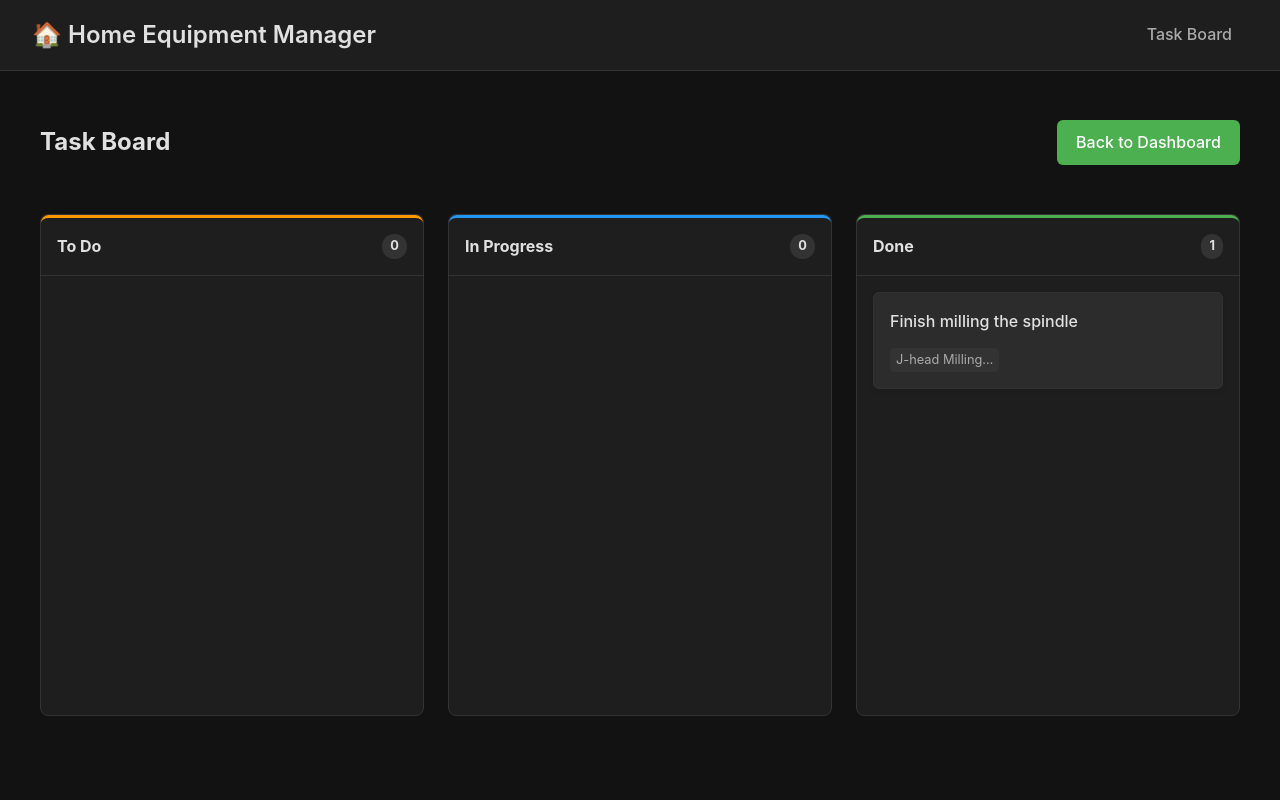
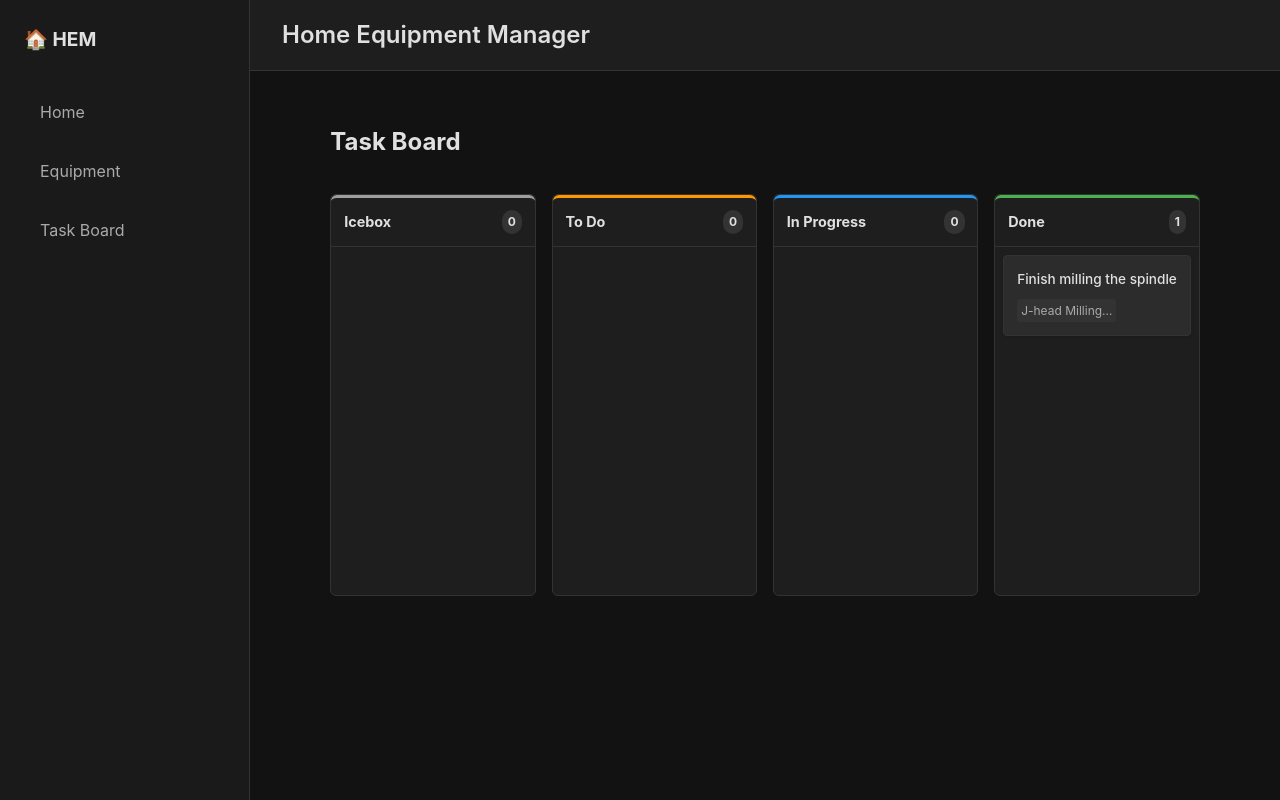
Before and after one commit to nolangormley/home_equip_manager, a Django app: page /kanban/ in a window 1280 px wide. Run offline with Django 4.2, Linux system fonts and the light colour scheme; data comes from the database, SQL or seed files in the repository; both versions use the stored data as it was after the commit; some libraries are stand-ins or nearby versions.

Commit message:
QOL updates

```diff
--- a/equipment/models.py
+++ b/equipment/models.py
@@ -24,6 +24,7 @@ class Equipment(models.Model):
 
 class Task(models.Model):
     STATUS_CHOICES = [
+        ('icebox', 'Icebox'),
         ('todo', 'To Do'),
         ('in_progress', 'In Progress'),
         ('done', 'Done'),
--- a/equipment/urls.py
+++ b/equipment/urls.py
@@ -2,7 +2,8 @@ from django.urls import path
 from . import views
 
 urlpatterns = [
-    path('', views.dashboard, name='dashboard'),
+    path('', views.landing, name='landing'),
+    path('equip/', views.dashboard, name='dashboard'),
     path('equipment/add/', views.add_equipment, name='add_equipment'),
     path('equipment/<int:pk>/', views.equipment_detail, name='equipment_detail'),
     path('equipment/<int:pk>/delete/', views.delete_equipment, name='delete_equipment'),
--- a/equipment/views.py
+++ b/equipment/views.py
@@ -5,6 +5,9 @@ from .models import Equipment, Task, Update
 from .forms import EquipmentForm, TaskForm, UpdateForm, TaskEditForm
 
 # ... imports ...
+
+def landing(request):
+    return render(request, 'landing.html')
 
 def task_detail(request, pk):
     task = get_object_or_404(Task, pk=pk)
@@ -104,6 +107,7 @@ from django.utils import timezone
 def kanban_board(request):
     tasks = Task.objects.all().select_related('equipment').order_by('due_date')
     return render(request, 'equipment/kanban.html', {
+        'icebox_tasks': tasks.filter(status='icebox'),
         'todo_tasks': tasks.filter(status='todo'),
         'in_progress_tasks': tasks.filter(status='in_progress'),
         'done_tasks': tasks.filter(status='done'),
@@ -116,7 +120,7 @@ def update_task_status(request, pk):
     # Get status from form data or query params
     new_status = request.POST.get('status')
 
-    if new_status in ['todo', 'in_progress', 'done']:
+    if new_status in ['icebox', 'todo', 'in_progress', 'done']:
         task.status = new_status
         task.completed = (new_status == 'done')
         task.save()
--- a/templates/base.html
+++ b/templates/base.html
@@ -30,13 +30,58 @@
             line-height: 1.6;
         }
 
+        .app-container {
+            display: grid;
+            grid-template-columns: 250px 1fr;
+            min-height: 100vh;
+        }
+
+        .sidebar {
+            background-color: #1a1a1a;
+            border-right: 1px solid var(--border);
+            padding: 1.5rem;
+            display: flex;
+            flex-direction: column;
+        }
+
+        .brand {
+            margin-bottom: 2rem;
+        }
+
+        .brand a {
+            text-decoration: none;
+            color: var(--text-primary);
+        }
+
+        .brand h1 {
+            margin: 0;
+            font-size: 1.2rem;
+        }
+
+        .nav-link {
+            display: block;
+            padding: 0.8rem 1rem;
+            color: var(--text-secondary);
+            text-decoration: none;
+            border-radius: 6px;
+            margin-bottom: 0.5rem;
+            transition: all 0.2s;
+        }
+
+        .nav-link:hover {
+            background-color: #333;
+            color: var(--text-primary);
+        }
+
+        .main-content {
+            display: flex;
+            flex-direction: column;
+        }
+
         header {
             background-color: var(--bg-card);
             padding: 1rem 2rem;
             border-bottom: 1px solid var(--border);
-            display: flex;
-            justify-content: space-between;
-            align-items: center;
         }
 
         header h1 {
@@ -188,19 +233,31 @@
 </head>
 
 <body>
-    <header>
-        <div>
-            <a href="{% url 'dashboard' %}">
-                <h1>🏠 Home Equipment Manager</h1>
+    <div class="app-container">
+        <aside class="sidebar">
+            <div class="brand">
+                <a href="{% url 'landing' %}">
+                    <h1>🏠 HEM</h1>
                 </a>
             </div>
-        <div>
-            <a href="{% url 'kanban_board' %}" class="btn btn-text" style="margin-right: 1rem;">Task Board</a>
+            <nav>
+                <a href="{% url 'landing' %}" class="nav-link">Home</a>
+                <a href="{% url 'dashboard' %}" class="nav-link">Equipment</a>
+                <a href="{% url 'kanban_board' %}" class="nav-link">Task Board</a>
+            </nav>
+        </aside>
+
+        <main class="main-content">
+            <header>
+                <div class="header-content">
+                    <h1>Home Equipment Manager</h1>
                 </div>
             </header>
 
             <div class="container">
                 {% block content %}{% endblock %}
+            </div>
+        </main>
     </div>
 
     <!-- Initialize HTMX -->
--- a/templates/equipment/detail.html
+++ b/templates/equipment/detail.html
@@ -2,8 +2,8 @@
 
 {% block content %}
 <div class="flex flex-between" style="margin-bottom: 1rem;">
-    <a href="{% url 'dashboard' %}" class="text-secondary">&larr; Back to Dashboard</a>
-    <button class="btn btn-text" style="color: var(--danger);" hx-post="{% url 'delete_equipment' equipment.pk %}"
+    <button class="btn btn-text" style="color: var(--danger); margin-left: auto;"
+        hx-post="{% url 'delete_equipment' equipment.pk %}"
         hx-confirm="Are you sure you want to delete this equipment? This will also delete all associated tasks and updates.">
         Delete Equipment
     </button>
--- a/templates/equipment/kanban.html
+++ b/templates/equipment/kanban.html
@@ -3,16 +3,27 @@
 {% block title %}Task Board - Home Equipment Manager{% endblock %}
 
 {% block content %}
-<div class="flex flex-between" style="margin-bottom: 2rem;">
+<div style="margin-bottom: 2rem;">
     <h2>Task Board</h2>
-    <a href="{% url 'dashboard' %}" class="btn">Back to Dashboard</a>
 </div>
 
 <div class="kanban-board">
+    <!-- Icebox Column -->
+    <div class="kanban-column">
+        <div class="column-header status-icebox">
+            <h3>Icebox <span id="count-icebox" class="count">{{ icebox_tasks.count }}</span></h3>
+        </div>
+        <div id="list-icebox" class="task-list">
+            {% for task in icebox_tasks %}
+            {% include 'equipment/partials/kanban_card.html' %}
+            {% endfor %}
+        </div>
+    </div>
+
     <!-- To Do Column -->
     <div class="kanban-column">
         <div class="column-header status-todo">
-            <h3>To Do <span class="count">{{ todo_tasks.count }}</span></h3>
+            <h3>To Do <span id="count-todo" class="count">{{ todo_tasks.count }}</span></h3>
         </div>
         <div id="list-todo" class="task-list">
             {% for task in todo_tasks %}
@@ -24,7 +35,7 @@
     <!-- In Progress Column -->
     <div class="kanban-column">
         <div class="column-header status-in_progress">
-            <h3>In Progress <span class="count">{{ in_progress_tasks.count }}</span></h3>
+            <h3>In Progress <span id="count-in_progress" class="count">{{ in_progress_tasks.count }}</span></h3>
         </div>
         <div id="list-in_progress" class="task-list">
             {% for task in in_progress_tasks %}
@@ -36,7 +47,7 @@
     <!-- Done Column -->
     <div class="kanban-column">
         <div class="column-header status-done">
-            <h3>Done <span class="count">{{ done_tasks.count }}</span></h3>
+            <h3>Done <span id="count-done" class="count">{{ done_tasks.count }}</span></h3>
         </div>
         <div id="list-done" class="task-list">
             {% for task in done_tasks %}
@@ -49,38 +60,44 @@
 <style>
     .kanban-board {
         display: grid;
-        grid-template-columns: repeat(auto-fit, minmax(300px, 1fr));
-        gap: 1.5rem;
+        grid-template-columns: repeat(4, 1fr);
+        gap: 1rem;
         align-items: start;
+        overflow-x: auto;
     }
 
     .kanban-column {
         background-color: var(--bg-card);
         border: 1px solid var(--border);
-        border-radius: 8px;
-        min-height: 500px;
+        border-radius: 6px;
+        min-height: 400px;
         display: flex;
         flex-direction: column;
+        min-width: 200px;
     }
 
     .column-header {
-        padding: 1rem;
+        padding: 0.8rem;
         border-bottom: 1px solid var(--border);
-        border-radius: 8px 8px 0 0;
+        border-radius: 6px 6px 0 0;
     }
 
     .column-header h3 {
         margin: 0;
-        font-size: 1rem;
+        font-size: 0.9rem;
         display: flex;
         justify-content: space-between;
     }
 
     .count {
         background: #333;
-        padding: 2px 8px;
-        border-radius: 12px;
-        font-size: 0.8rem;
+        padding: 2px 6px;
+        border-radius: 10px;
+        font-size: 0.75rem;
+    }
+
+    .status-icebox {
+        border-top: 3px solid #9e9e9e;
     }
 
     .status-todo {
@@ -96,24 +113,25 @@
     }
 
     .task-list {
-        padding: 1rem;
+        padding: 0.5rem;
         flex-grow: 1;
     }
 
     .kanban-card {
         background-color: #2C2C2C;
-        padding: 1rem;
-        border-radius: 6px;
-        margin-bottom: 0.8rem;
+        padding: 0.8rem;
+        border-radius: 4px;
+        margin-bottom: 0.5rem;
         cursor: grab;
         border: 1px solid var(--border);
-        box-shadow: 0 2px 4px rgba(0, 0, 0, 0.1);
+        box-shadow: 0 1px 2px rgba(0, 0, 0, 0.1);
         transition: all 0.2s;
+        font-size: 0.85rem;
     }
 
     .kanban-card:hover {
         transform: translateY(-2px);
-        box-shadow: 0 4px 8px rgba(0, 0, 0, 0.2);
+        box-shadow: 0 2px 4px rgba(0, 0, 0, 0.2);
         border-color: #555;
     }
 
@@ -124,15 +142,15 @@
     .card-meta {
         display: flex;
         justify-content: space-between;
-        font-size: 0.8rem;
+        font-size: 0.75rem;
         color: var(--text-secondary);
-        margin-top: 0.8rem;
+        margin-top: 0.5rem;
     }
 
     .equipment-tag {
         background: #333;
-        padding: 2px 6px;
-        border-radius: 4px;
+        padding: 2px 4px;
+        border-radius: 3px;
     }
 
     .ghost {
@@ -147,7 +165,7 @@
 <script src="https://cdnjs.cloudflare.com/ajax/libs/Sortable/1.15.0/Sortable.min.js"></script>
 <script>
     document.addEventListener('DOMContentLoaded', function () {
-        const columns = ['list-todo', 'list-in_progress', 'list-done'];
+        const columns = ['list-icebox', 'list-todo', 'list-in_progress', 'list-done'];
 
         columns.forEach(colId => {
             new Sortable(document.getElementById(colId), {
@@ -157,7 +175,29 @@
                 dragClass: 'drag',
                 onEnd: function (evt) {
                     const itemEl = evt.item;
-                    const newStatus = evt.to.id.replace('list-', '');
+                    const fromListId = evt.from.id;
+                    const toListId = evt.to.id;
+
+                    // If moved to a different column, update counters
+                    if (fromListId !== toListId) {
+                        const fromStatus = fromListId.replace('list-', '');
+                        const toStatus = toListId.replace('list-', '');
+
+                        const fromCountEl = document.getElementById(`count-${fromStatus}`);
+                        const toCountEl = document.getElementById(`count-${toStatus}`);
+
+                        // Decrement source
+                        if (fromCountEl) {
+                            fromCountEl.textContent = parseInt(fromCountEl.textContent) - 1;
+                        }
+
+                        // Increment destination
+                        if (toCountEl) {
+                            toCountEl.textContent = parseInt(toCountEl.textContent) + 1;
+                        }
+                    }
+
+                    const newStatus = toListId.replace('list-', '');
                     const taskId = itemEl.getAttribute('data-task-id');
                     const csrfToken = '{{ csrf_token }}';
 
```
Also changed, not shown: templates/landing.html (added, +16 -0 lines), db.sqlite3, equipment/migrations/0003_alter_task_status.py (added). Lines whose indentation alone changed are shown as unchanged.
